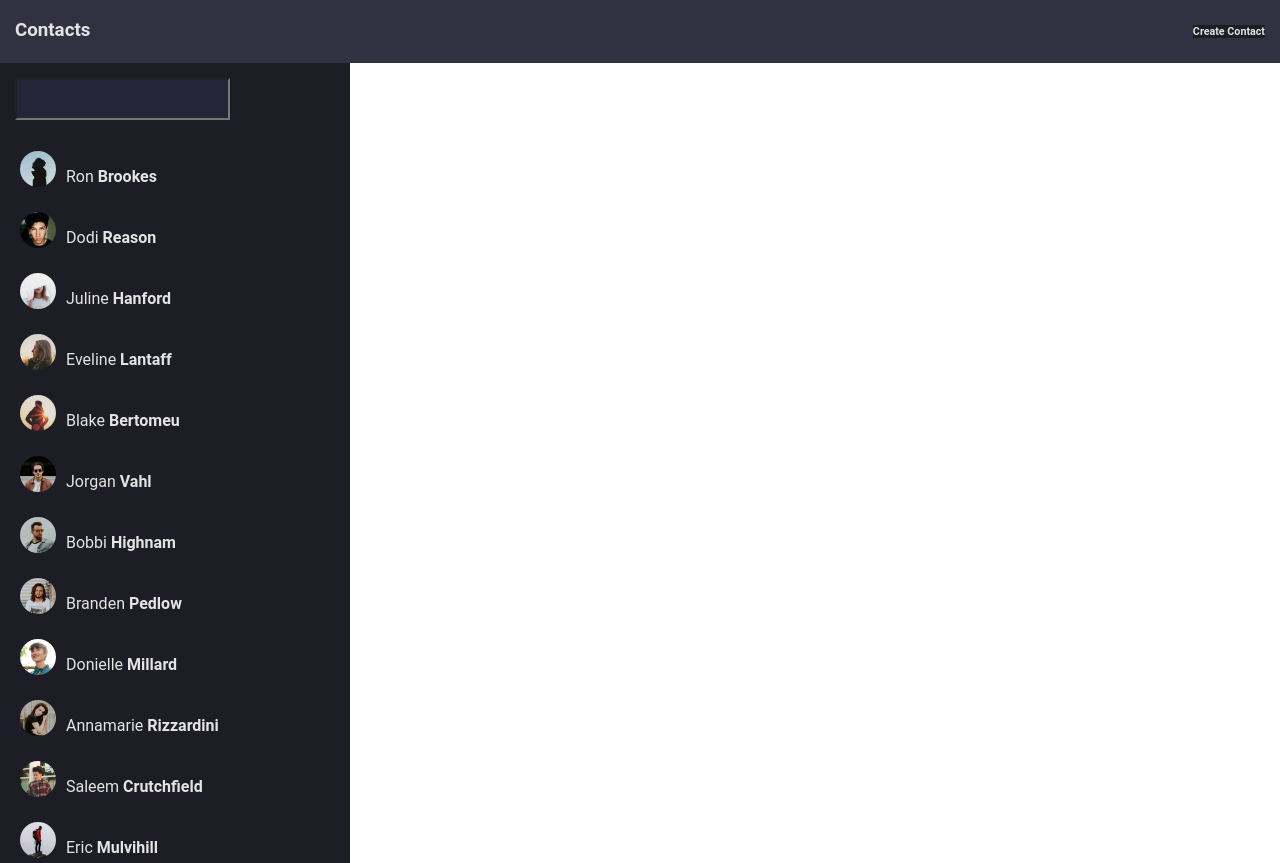
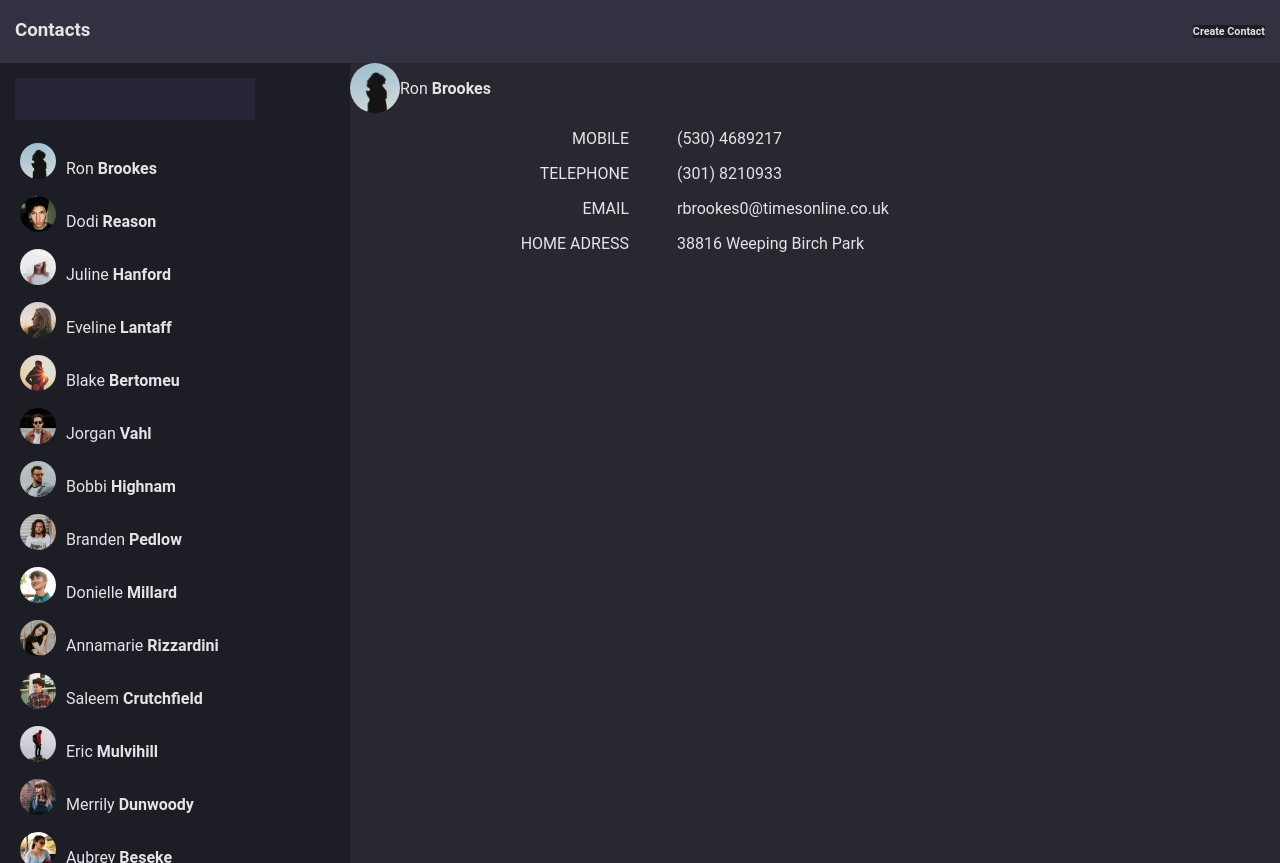
Before and after one commit to fgsumer/homework, a React (Create React App) app in the folder contacts/: page / in a window 1280 px wide. Built offline with nearby package versions, Linux system fonts and the light colour scheme.

Commit message:
add some css

```diff
--- a/contacts/src/App.css
+++ b/contacts/src/App.css
@@ -15,11 +15,53 @@ h6 {
   background-color: #1d1d25;
 }
 
-h1 {
-  float: right;
-  border: 3px solid red;
+.person_card {
+  padding-left: 350px;
   z-index: 5;
-  color: black;
+  background-color: #2a2730;
+  width: 100%;
+  height: 100vh;
+  display: flex;
+  flex-direction: column;
+  /* border: 2px solid yellow; */
+  display: flex;
+}
+.person_name {
+  display: flex;
+  flex-direction: row;
+}
+
+.row {
+  /* border: 2px solid red; */
+  height: 100px;
+}
+.row:after {
+  content: '';
+  display: table;
+  clear: both;
+}
+.row > div:nth-of-type(1) {
+  text-align: right;
+}
+.row > div:nth-of-type(2) {
+  padding-left: 3rem;
+}
+.column {
+  float: left;
+  width: 30%;
+}
+
+.person_details > p {
+  font-size: 14px;
+  line-height: 16px;
+}
+.person_details_more {
+  padding-left: 30px;
+}
+.person_name > img {
+  border-radius: 100%;
+  width: 50px;
+  height: 50px;
 }
 .sidebar {
   position: absolute;
@@ -31,17 +73,19 @@ h1 {
 }
 .search {
   background: #262537;
+  border: none;
   height: 42px;
+  width: 15rem;
   margin: 15px 15px;
   display: flex;
   flex-direction: row;
   /* align-items: center; */
-  padding: 0 10px;
+  /* padding: 0 10px; */
 }
 .contactlist {
   display: flex;
   flex-direction: row;
-  padding-top: 1rem;
+  padding-top: 0.5rem;
 }
 .icon {
   border-radius: 100%;
```
